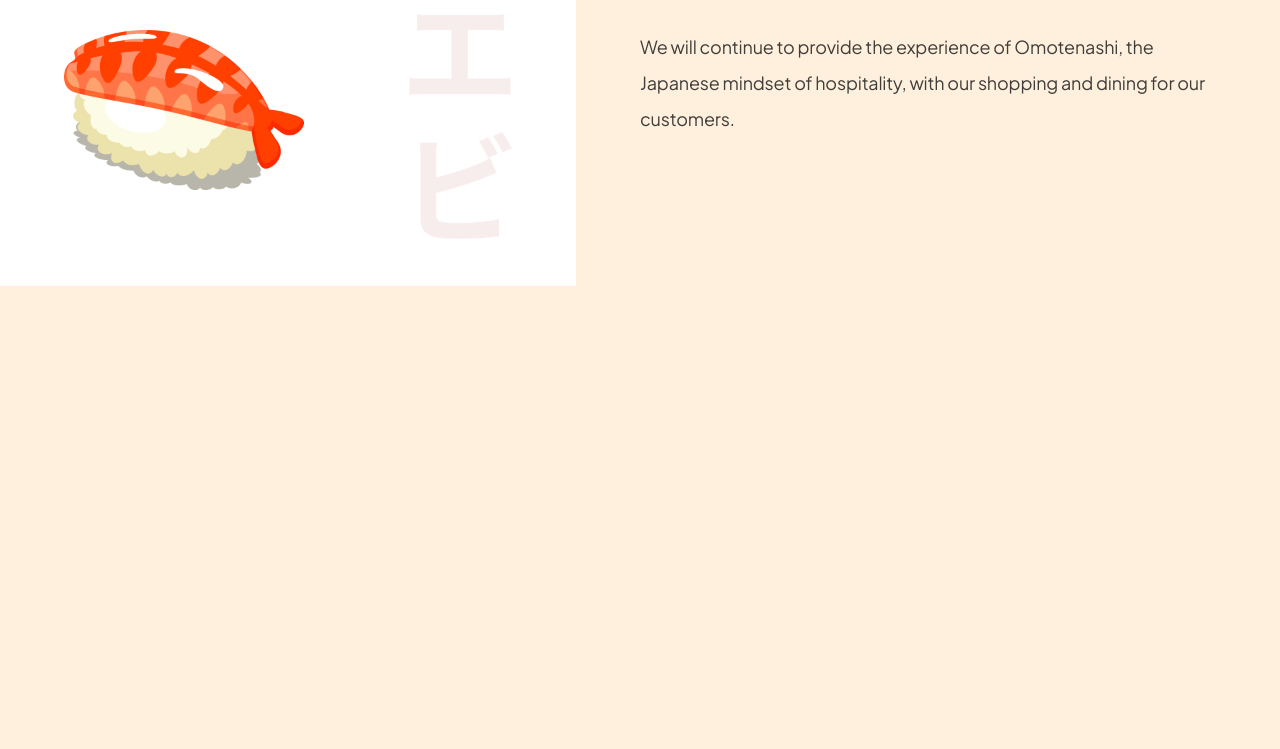
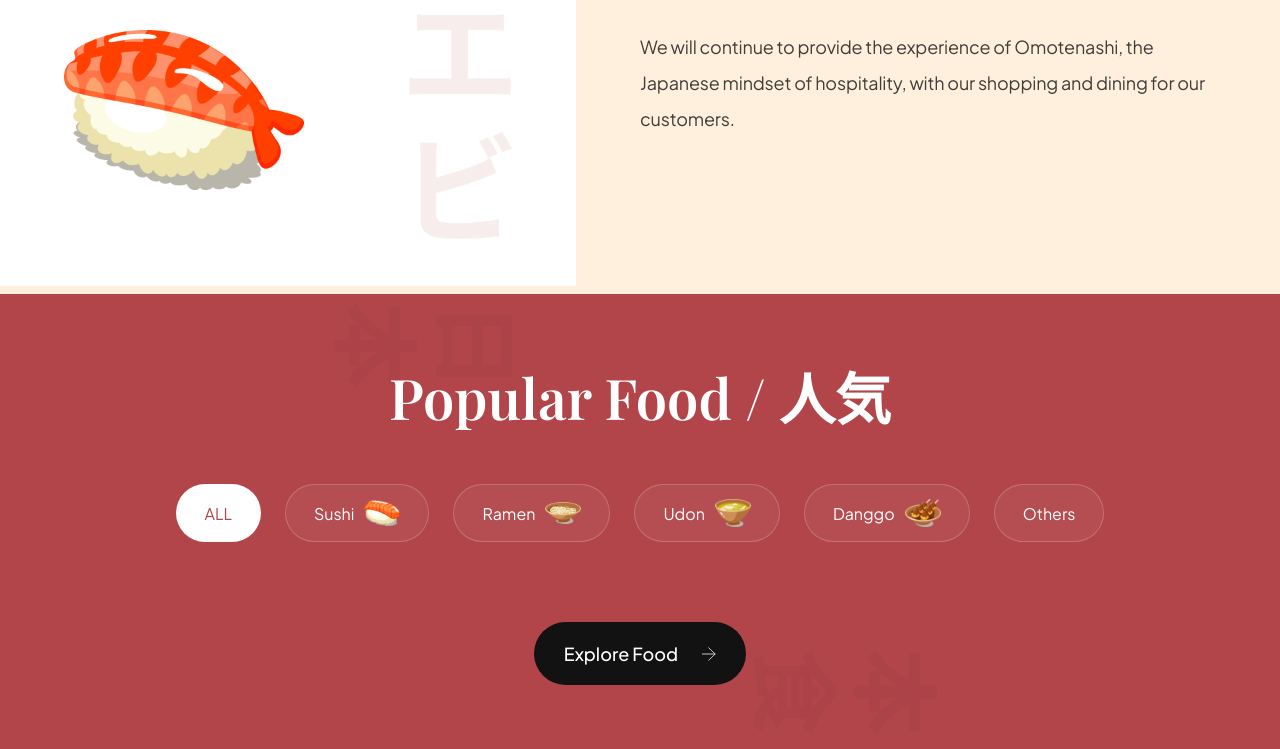
Before and after one commit to riturajreal/sushiman-vite-PR, a website built with Vite: page index.html in a window 1280 px wide. Shown: the part 1235-1984 px from the top of the page. Before the commit the page ends 1529 px from the top, so only its background shows below. Built offline with nearby package versions, Linux system fonts and the light colour scheme.

Commit message:
card left

```diff
--- a/css/sections/popular.css
+++ b/css/sections/popular.css
@@ -0,0 +1,100 @@
+.popular-foods{
+    padding: 64px;
+    display: flex;
+    flex-direction: column;
+
+    background-color: var(--primary-color);
+    background-image: url("../../assets/popular_bg.png");
+    background-position: center;
+    background-repeat: no-repeat;
+    background-size: contain;
+
+    overflow: hidden;
+}
+
+.popular-foods__title{
+    font-size: 56px;
+    font-family: var(--playfair-display);
+    font-weight: 600;
+    line-height: 78px;
+    color: #fff;
+    text-align: center;
+}
+
+/*  chips */
+
+.popular-foods__filters{
+    margin-top: 48px;
+    max-width: 100%;
+    overflow-x: auto;
+
+    display: flex;
+    justify-content: center;
+    gap: 24px;
+}
+
+.popular-foods__filter-btn{
+
+  padding: 10px 28px;
+  display: flex;
+  flex-direction: row;
+  align-items: center;
+  gap: 10px;
+
+  background: rgba(255, 255, 255, 0.05);
+  border: 1px solid rgba(255, 255, 255, 0.2);
+  border-radius: 46px;
+
+  font-size: 16px;
+  font-weight: 300px;
+  line-height: 25px;
+  font-family: var(--plus-jakarta-sans);
+  color: #fff;
+  cursor: pointer;
+
+}
+
+.popular-foods__filter-btn img{
+    width: 36px;
+    height: 36px;
+    object-fit: contain;
+}
+
+.popular-foods__filter-btn.active{
+    background: #fff;
+    color: var(--primary-color);
+}
+
+.popular-foods__filter-btn:hover{
+    background: #fff;
+    color: var(--primary-color);
+}
+
+/* explore btn */
+
+.popular-foods__button {
+    width: fit-content;
+
+    padding: 20px 30px;
+    margin: 80px auto 0;
+
+    font-weight: 500;
+    font-size: 18px;
+    line-height: 23px;
+    font-family: var(--plus-jakarta-sans);
+    color: #fff;
+
+    border: none;
+    outline: none;
+    background: var(--secondary-color);
+    border-radius: 64px;
+    cursor: pointer;
+  }
+
+  .popular-foods__button img {
+    width: 14px;
+    height: 14px;
+    object-fit: contain;
+
+    margin-left: 21px;
+  }
--- a/index.html
+++ b/index.html
@@ -132,6 +132,52 @@
     </div>
   </section>
 
+  <!-- popular foods -->
+  <section class="popular-foods" id="menu">
+
+    <!-- text -->
+    <h2 class="popular-foods__title">Popular Food / 人気 </h2>
+
+    <!-- category chips div -->
+    <div class="popular-foods__filters sushi__hide-scrollbar">
+
+      <button class="popular-foods__filter-btn active">ALL</button>
+
+      <button class="popular-foods__filter-btn">Sushi
+        <img src="assets/sushi-9.png" alt="sushi 9">
+      </button>
+
+      <button class="popular-foods__filter-btn">Ramen
+        <img src="assets/sushi-8.png" alt="sushi 8">
+      </button>
+
+      <button class="popular-foods__filter-btn">Udon
+        <img src="assets/sushi-7.png" alt="sushi 7">
+      </button>
+
+      <button class="popular-foods__filter-btn">Danggo
+        <img src="assets/sushi-6.png" alt="sushi 6">
+      </button>
+
+      <button class="popular-foods__filter-btn">Others</button>
+
+    </div>
+
+    <!-- popular foods  -->
+    <div class="popular-foods__catalouge">
+      <article class="popular-foods__card">
+        <!-- <img class="popular-foods__card-image" src="assets/sushi-12.png" alt="sushi 12"> -->
+      </article>
+    </div>
+
+    <!-- explore more -->
+    <button class="popular-foods__button">Explore Food
+      <img src="assets/arrow-right.svg" alt="arrow-right">
+    </button>
+
+
+  </section>
+
   <script src="./js/script.js" type="module"></script>
 </body>
 </html>
```
